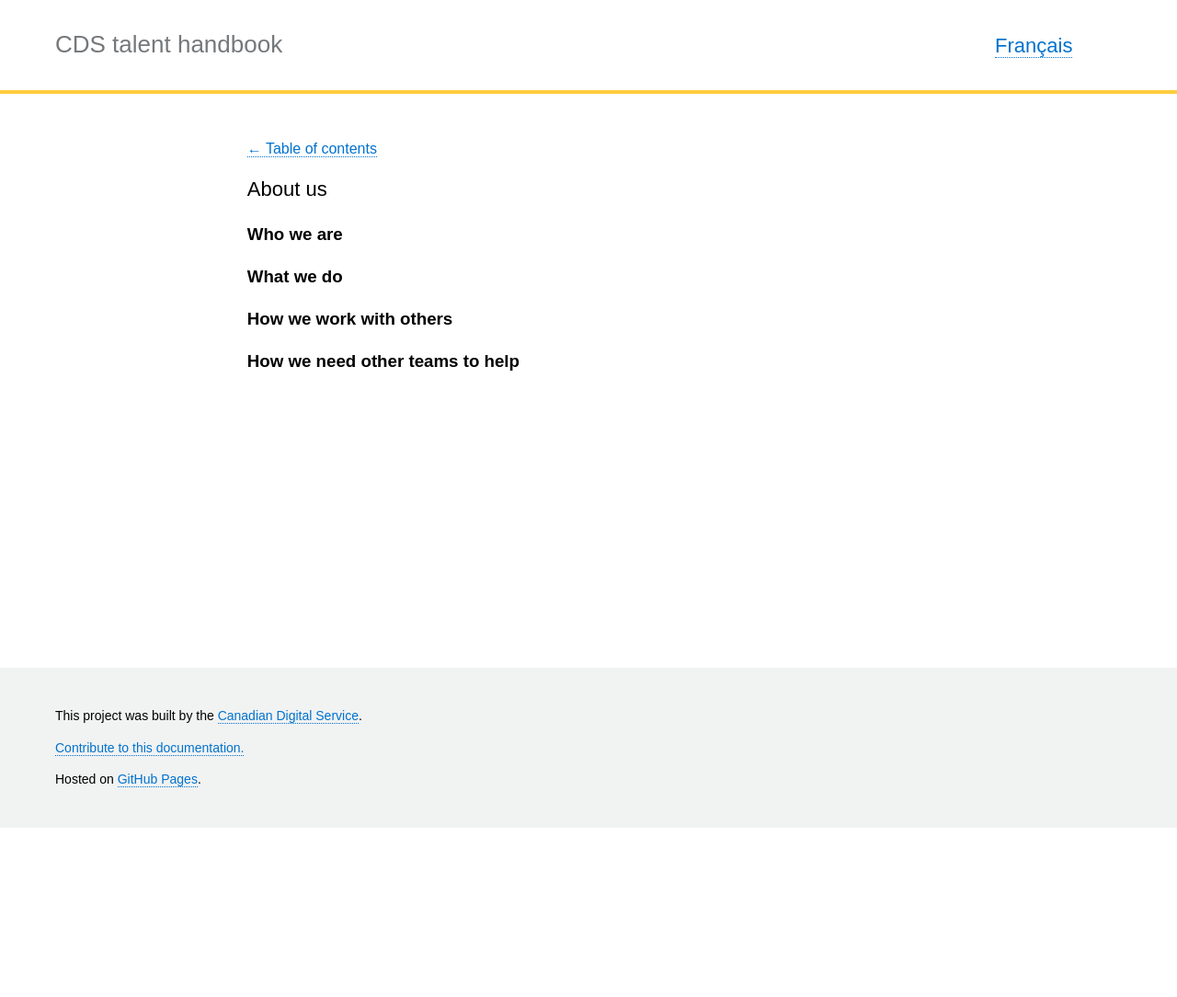
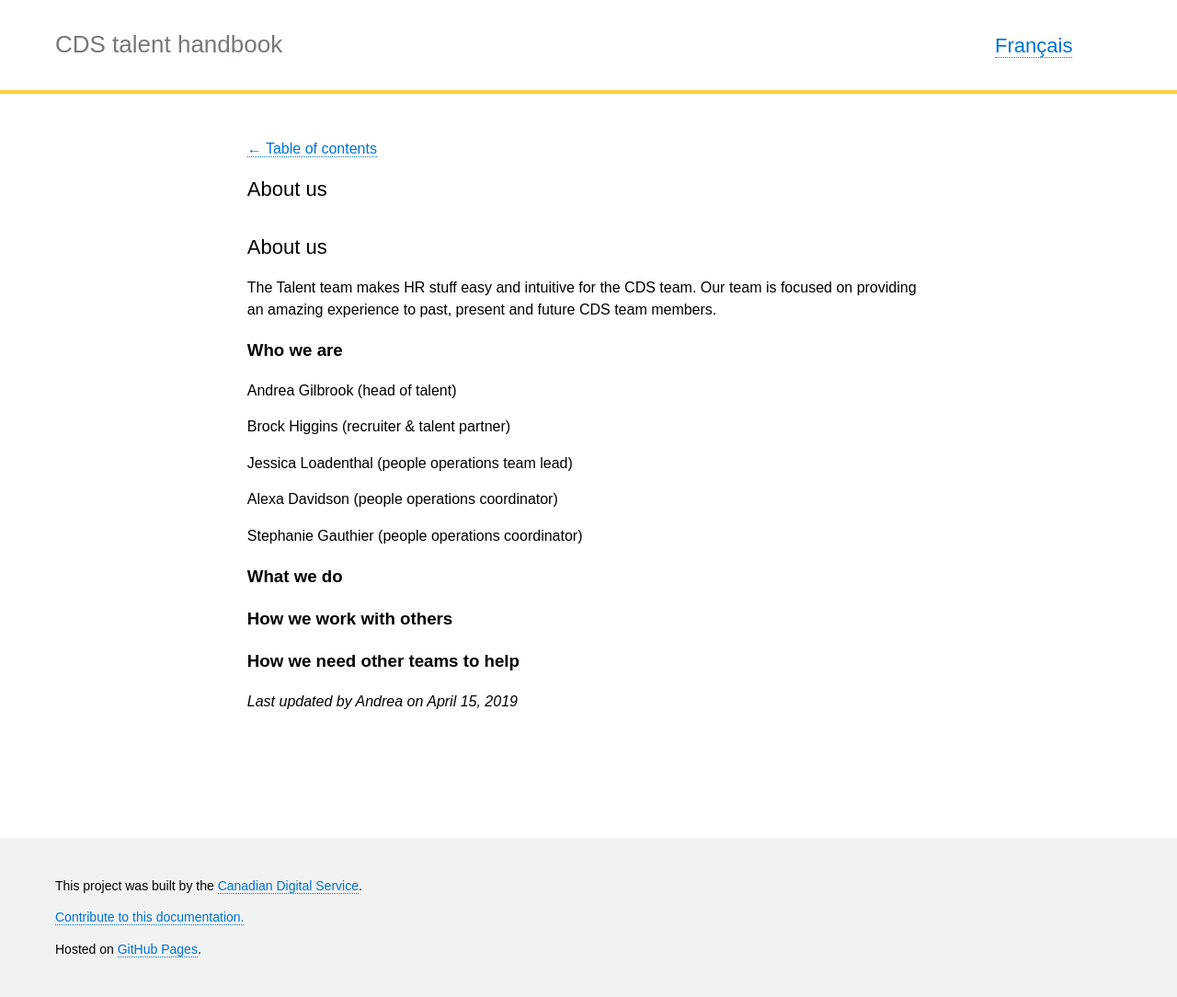
Before and after one commit to cds-snc/talent, a Jekyll site: the page built from _pages/en/about/about-us.md, in a window 1280 px wide. Shown: the whole page at 92% size. Built offline with Jekyll 4.4.1, drawn with Linux system fonts in a browser that asks for light colours; before the commit the page ends 900 px from its top, so only the background shows below that.

Commit message:
Update about-us.md

```diff
--- a/_pages/en/about/about-us.md
+++ b/_pages/en/about/about-us.md
@@ -6,11 +6,25 @@ category: "About"
 permalink: "/about-us/"
 trans_url: "/a-propos-de-nous/"
 ---
+## About us
+The Talent team makes HR stuff easy and intuitive for the CDS team. Our team is focused on providing an amazing experience to past, present and future CDS team members.
 
 ### Who we are
+
+Andrea Gilbrook (head of talent)
+
+Brock Higgins (recruiter & talent partner)
+
+Jessica Loadenthal (people operations team lead)
+
+Alexa Davidson (people operations coordinator)
+
+Stephanie Gauthier (people operations coordinator)
 
 ### What we do
 
 ### How we work with others
 
 ### How we need other teams to help
+
+_Last updated by Andrea on April 15, 2019_
```
